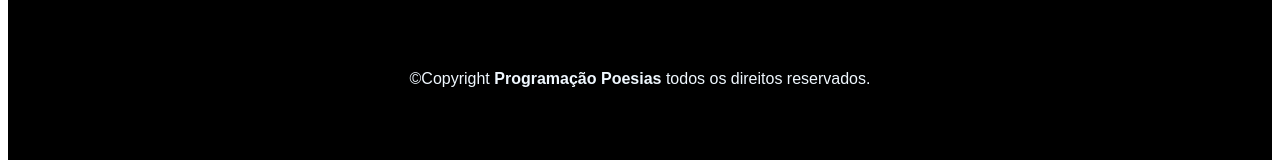
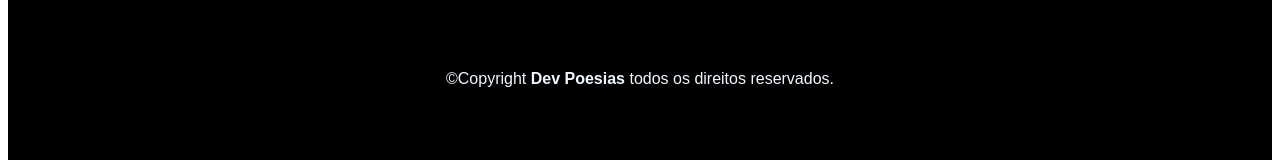
Before and after one commit to GabrielFerreiraTSI/project-dev-poems, a plain HTML site: page index.html in a window 1280 px wide. Shown: the part 4268-4428 px from the top of the page. Drawn offline with Linux system fonts and the light colour scheme.

Commit message:
Update index.html
One change ocurred in tag footer.

```diff
--- a/index.html
+++ b/index.html
@@ -131,7 +131,7 @@
     </main>
 
     <footer>
-        <div class="copyright">&copy;Copyright <b>Programação Poesias</b> todos os direitos reservados.</div>
+        <div class="copyright">&copy;Copyright <b>Dev Poesias</b> todos os direitos reservados.</div>
     </footer>
 </body>
 </html>
```
